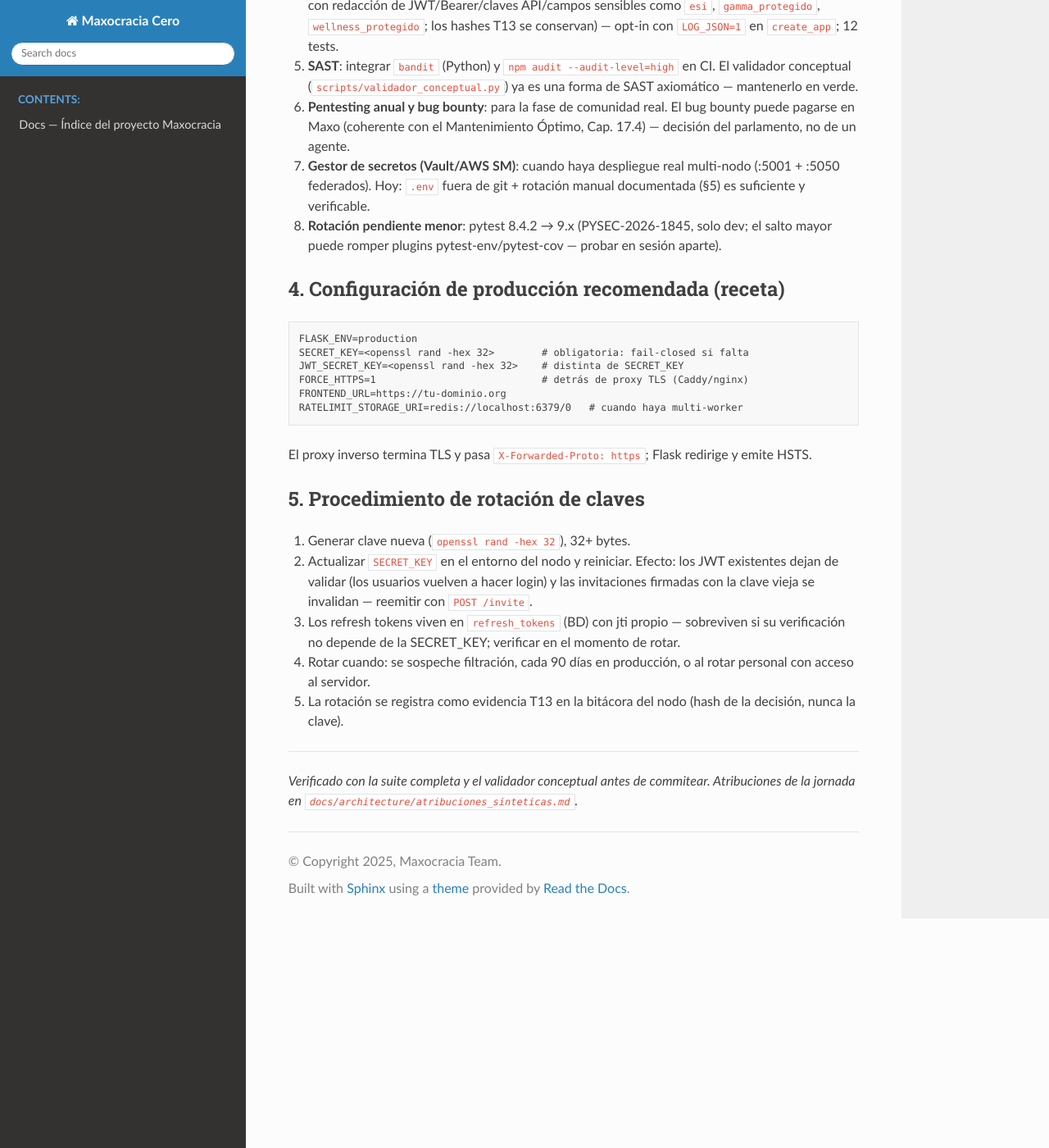
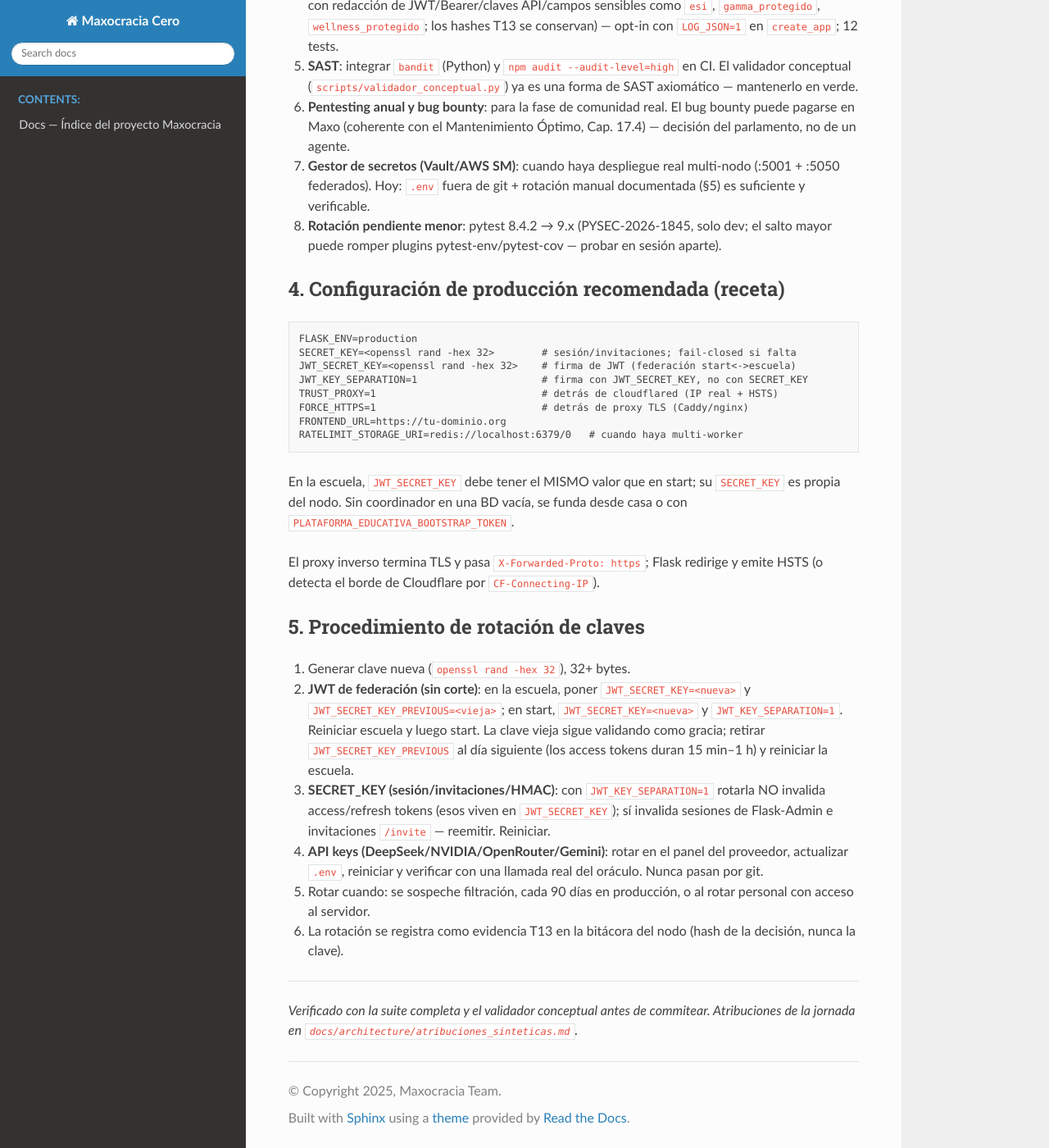
Before and after one commit to maxnelsonlopez/maxocracia-cero, a Sphinx documentation site: the page built from docs/architecture/PLAN_ENDURECIMIENTO_SEGURIDAD.md, in a window 1280 px wide and 1400 px high, scrolled down 2596 px. Shown: the whole window at 82% size. Built offline with Sphinx 7.4.7 and the Read the Docs theme 3.1.0, drawn with Linux system fonts in a browser that asks for light colours; pages that are not in the unit, such as notebooks, are missing from menus.

Commit message:
docs(seguridad): actualiza receta y rotacion de claves
Receta con JWT_KEY_SEPARATION/TRUST_PROXY y el secreto propio de la escuela; rotacion de JWT con clave previa de gracia, efecto real de rotar SECRET_KEY y rotacion de API keys. Cierra los pendientes 30-90 dias del plan.

````diff
--- a/docs/architecture/PLAN_ENDURECIMIENTO_SEGURIDAD.md
+++ b/docs/architecture/PLAN_ENDURECIMIENTO_SEGURIDAD.md
@@ -69,22 +69,29 @@ Cada ítem merece su propia sesión con la cultura del repo (teoría primero, te
 
 ```env
 FLASK_ENV=production
-SECRET_KEY=<openssl rand -hex 32>        # obligatoria: fail-closed si falta
-JWT_SECRET_KEY=<openssl rand -hex 32>    # distinta de SECRET_KEY
+SECRET_KEY=<openssl rand -hex 32>        # sesión/invitaciones; fail-closed si falta
+JWT_SECRET_KEY=<openssl rand -hex 32>    # firma de JWT (federación start<->escuela)
+JWT_KEY_SEPARATION=1                     # firma con JWT_SECRET_KEY, no con SECRET_KEY
+TRUST_PROXY=1                            # detrás de cloudflared (IP real + HSTS)
 FORCE_HTTPS=1                            # detrás de proxy TLS (Caddy/nginx)
 FRONTEND_URL=https://tu-dominio.org
 RATELIMIT_STORAGE_URI=redis://localhost:6379/0   # cuando haya multi-worker
 ```
 
-El proxy inverso termina TLS y pasa `X-Forwarded-Proto: https`; Flask redirige y emite HSTS.
+En la escuela, `JWT_SECRET_KEY` debe tener el MISMO valor que en start; su
+`SECRET_KEY` es propia del nodo. Sin coordinador en una BD vacía, se funda
+desde casa o con `PLATAFORMA_EDUCATIVA_BOOTSTRAP_TOKEN`.
+
+El proxy inverso termina TLS y pasa `X-Forwarded-Proto: https`; Flask redirige y emite HSTS (o detecta el borde de Cloudflare por `CF-Connecting-IP`).
 
 ## 5. Procedimiento de rotación de claves
 
 1. Generar clave nueva (`openssl rand -hex 32`), 32+ bytes.
-2. Actualizar `SECRET_KEY` en el entorno del nodo y reiniciar. Efecto: los JWT existentes dejan de validar (los usuarios vuelven a hacer login) y las invitaciones firmadas con la clave vieja se invalidan — reemitir con `POST /invite`.
-3. Los refresh tokens viven en `refresh_tokens` (BD) con jti propio — sobreviven si su verificación no depende de la SECRET_KEY; verificar en el momento de rotar.
-4. Rotar cuando: se sospeche filtración, cada 90 días en producción, o al rotar personal con acceso al servidor.
-5. La rotación se registra como evidencia T13 en la bitácora del nodo (hash de la decisión, nunca la clave).
+2. **JWT de federación (sin corte)**: en la escuela, poner `JWT_SECRET_KEY=<nueva>` y `JWT_SECRET_KEY_PREVIOUS=<vieja>`; en start, `JWT_SECRET_KEY=<nueva>` y `JWT_KEY_SEPARATION=1`. Reiniciar escuela y luego start. La clave vieja sigue validando como gracia; retirar `JWT_SECRET_KEY_PREVIOUS` al día siguiente (los access tokens duran 15 min–1 h) y reiniciar la escuela.
+3. **SECRET_KEY (sesión/invitaciones/HMAC)**: con `JWT_KEY_SEPARATION=1` rotarla NO invalida access/refresh tokens (esos viven en `JWT_SECRET_KEY`); sí invalida sesiones de Flask-Admin e invitaciones `/invite` — reemitir. Reiniciar.
+4. **API keys (DeepSeek/NVIDIA/OpenRouter/Gemini)**: rotar en el panel del proveedor, actualizar `.env`, reiniciar y verificar con una llamada real del oráculo. Nunca pasan por git.
+5. Rotar cuando: se sospeche filtración, cada 90 días en producción, o al rotar personal con acceso al servidor.
+6. La rotación se registra como evidencia T13 en la bitácora del nodo (hash de la decisión, nunca la clave).
 
 ---
 
````
